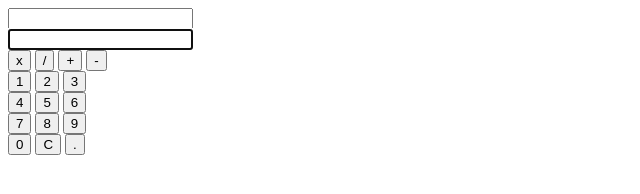
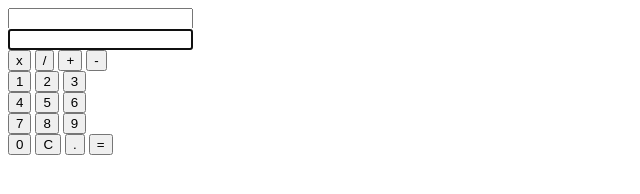
Before and after one commit to AdyWado0/gperestrelo.github.io, a plain HTML site: page index.html in a window 1280 px wide. Shown: the full height of the page, 0-640 px from the left. Drawn offline with Linux system fonts and the light colour scheme.

Commit message:
update index

```diff
--- a/index.html
+++ b/index.html
@@ -33,7 +33,7 @@
             <button class="numbers" onclick="display('0')">0</button>
             <button onclick="clr()">C</button>
             <button name="dot" onclick="display('.')">.</button>
-            <!-- <button onclick="solve()">=</button> -->
+            <button onclick="solve()">=</button>
         </div>
     </div>
 </body>
```
